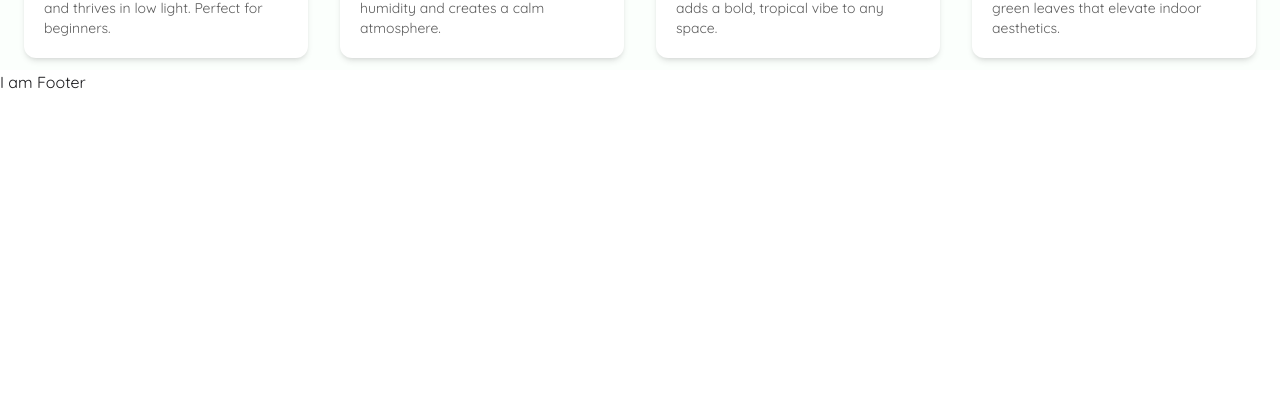
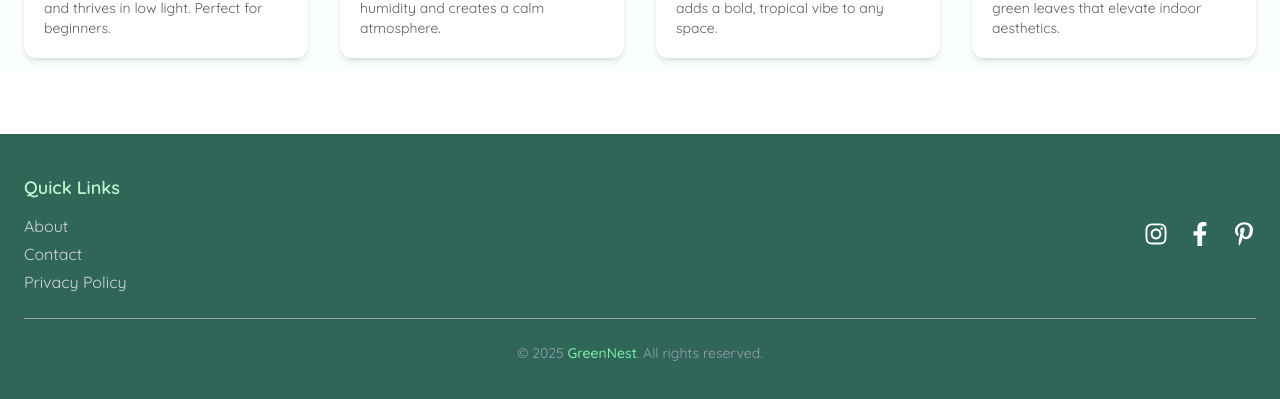
Before and after one commit to Rakibislam22/Green-Nest, a React (Vite) app: page / in a window 1280 px wide. Shown: the part 3170-3569 px from the top of the page. Before the commit the page ends 3264 px from the top, so only its background shows below. Built offline with nearby package versions, Linux system fonts and the light colour scheme.

Commit message:
Footer Inproveness

```diff
--- a/src/components/Footer.jsx
+++ b/src/components/Footer.jsx
@@ -1,11 +1,40 @@
-import React from 'react';
+import React from "react";
+import { FaInstagram, FaFacebookF, FaPinterestP } from "react-icons/fa";
 
 const Footer = () => {
-    return (
-        <div>
-            <h1>I am Footer</h1>
+  return (
+    <footer className="bg-primary text-white py-10 mt-16">
+      <div className="max-w-7xl mx-auto px-6 flex flex-col sm:flex-row justify-between items-center gap-6 sm:gap-0">
+
+        <div className="text-center sm:text-left">
+          <h3 className="text-lg font-semibold mb-3 text-green-200">Quick Links</h3>
+          <ul className="space-y-1 text-gray-300">
+            <li><a href="#about" className="hover:text-white transition">About</a></li>
+            <li><a href="#contact" className="hover:text-white transition">Contact</a></li>
+            <li><a href="#privacy" className="hover:text-white transition">Privacy Policy</a></li>
+          </ul>
         </div>
-    );
+
+        <div className="flex gap-5 text-2xl">
+          <a href="https://instagram.com" target="_blank" rel="noreferrer" className="hover:text-green-300 transition">
+            <FaInstagram />
+          </a>
+          <a href="https://facebook.com" target="_blank" rel="noreferrer" className="hover:text-green-300 transition">
+            <FaFacebookF />
+          </a>
+          <a href="https://pinterest.com" target="_blank" rel="noreferrer" className="hover:text-green-300 transition">
+            <FaPinterestP />
+          </a>
+        </div>
+      </div>
+
+      <div className="border-t border-gray-400 my-6 mx-6"></div>
+
+      <div className="text-center text-gray-400 text-sm">
+        © 2025 <span className="text-green-300 font-medium">GreenNest</span>. All rights reserved.
+      </div>
+    </footer>
+  );
 };
 
 export default Footer;
```
